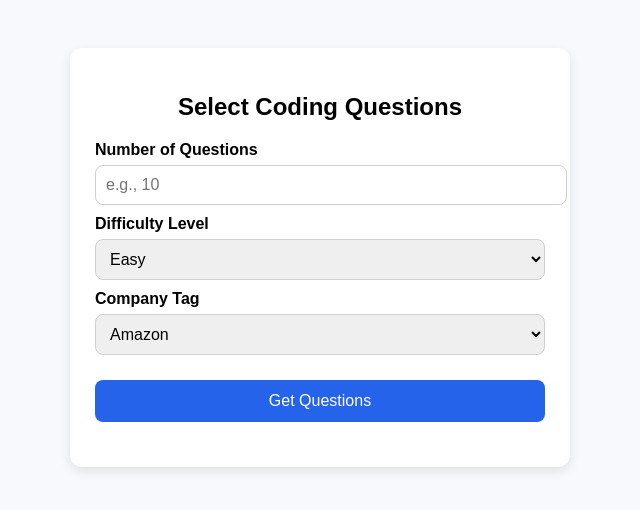
After one commit to adarsh2023calc/JEEprep, a Django app: page /coding_questions.html in a window 1280 px wide. The commit adds this page. Shown: the top 510 px of the page, without its empty margins (320-960 px from the left). Run offline with Django 5.2, Linux system fonts and the light colour scheme.

Commit message:
Added AI generated coding questions

```diff
--- a/jeeprep/apti/executor.py
+++ b/jeeprep/apti/executor.py
@@ -1,16 +1,17 @@
 import subprocess, tempfile
 
-def run_python(code):
+def run_python(code,args):
     with tempfile.NamedTemporaryFile(suffix=".py", delete=False) as f:
         f.write(code.encode())
         f.flush()
         try:
             result = subprocess.run(
-                ["python3", f.name],
+                ["python3", f.name] + args,
                 capture_output=True,
                 text=True,
                 timeout=3
             )
+
             return result.stdout or result.stderr
         except Exception as e:
             return str(e)
--- /dev/null
+++ b/jeeprep/apti/templates/coding_questions.html
@@ -0,0 +1,147 @@
+<!DOCTYPE html>
+<html lang="en">
+<head>
+<meta charset="UTF-8">
+<title>Generate Coding Questions</title>
+
+<script>
+    function getCookie(name) {
+      let cookieValue = null;
+      const cookies = document.cookie.split(";");
+
+      for (let cookie of cookies) {
+        cookie = cookie.trim();
+        if (cookie.startsWith(name + "=")) {
+          cookieValue = decodeURIComponent(cookie.substring(name.length + 1));
+        }
+      }
+      return cookieValue;
+    }
+
+    const csrftoken = getCookie("csrftoken");
+</script>
+<style>
+    body {
+        font-family: Arial, sans-serif;
+        background: #f7f9fc;
+        padding: 40px;
+    }
+    .container {
+        max-width: 450px;
+        margin: auto;
+        background: #ffffff;
+        padding: 25px;
+        border-radius: 12px;
+        box-shadow: 0 4px 12px rgba(0,0,0,0.1);
+    }
+    h2 {
+        text-align: center;
+        margin-bottom: 20px;
+    }
+    label {
+        font-weight: bold;
+        margin-top: 10px;
+        display: block;
+    }
+    select, input {
+        width: 100%;
+        padding: 10px;
+        margin-top: 6px;
+        border-radius: 8px;
+        border: 1px solid #d0d0d0;
+        font-size: 16px;
+    }
+    button {
+        margin-top: 25px;
+        width: 100%;
+        padding: 12px;
+        background: #2563eb;
+        color: white;
+        border: none;
+        border-radius: 8px;
+        font-size: 16px;
+        cursor: pointer;
+    }
+    button:hover {
+        background: #1d4ed8;
+    }
+</style>
+</head>
+<body>
+
+<div class="container">
+    <h2>Select Coding Questions</h2>
+
+    <label for="num">Number of Questions</label>
+    <input type="number" id="num" min="1" max="50" placeholder="e.g., 10">
+
+    <label for="difficulty">Difficulty Level</label>
+    <select id="difficulty">
+        <option value="easy">Easy</option>
+        <option value="medium">Medium</option>
+        <option value="hard">Hard</option>
+    </select>
+
+    <label for="company">Company Tag</label>
+    <select id="company">
+        <option value="Amazon">Amazon</option>
+        <option value="Google">Google</option>
+        <option value="Meta">Meta</option>
+        <option value="Microsoft">Microsoft</option>
+        <option value="Uber">Uber</option>
+        <option value="Adobe">Adobe</option>
+        <option value="LinkedIn">LinkedIn</option>
+        <option value="Goldman Sachs">Goldman Sachs</option>
+        <option value="Any">Any Company</option>
+    </select>
+
+    <button onclick="getQuestions()">Get Questions</button>
+
+    <pre id="output" style="margin-top:20px; white-space:pre-wrap;"></pre>
+
+
+
+</div>
+
+<script>
+async function getQuestions() {
+    const num = document.getElementById("num").value;
+    const difficulty = document.getElementById("difficulty").value;
+    const company = document.getElementById("company").value;
+
+    if (!num) {
+        alert("Please enter number of questions!");
+        return;
+    }
+
+
+
+    const response = await fetch("/api/get_questions/", {
+        method: "POST",
+        headers: { "Content-Type": "application/json" ,
+                    "X-CSRFToken": csrftoken
+        },
+
+        body: JSON.stringify({
+            number: num,
+            difficulty: difficulty,
+            company: company
+        })
+    });
+
+
+    const data = await response.json();
+    localStorage.setItem("inner",JSON.stringify(data));
+    window.location.href ="/editor.html";
+
+
+}
+</script>
+
+
+<!-- Full-screen loading overlay -->
+
+
+
+</body>
+</html>
--- a/jeeprep/apti/templates/index.html
+++ b/jeeprep/apti/templates/index.html
@@ -46,7 +46,7 @@
     function goToQuiz(section){
 
       if(section =="editor"){
-        window.location.href = "/"+section+".html";
+        window.location.href = "/"+"coding_questions.html";
       }
       else{
       window.location.href = "/" + section+"_"+"quiz.html";
--- a/jeeprep/apti/views.py
+++ b/jeeprep/apti/views.py
@@ -6,9 +6,11 @@ from django.views.decorators.csrf import ensure_csrf_cookie,csrf_exempt
 from django.utils.decorators import method_decorator
 from rest_framework.decorators import api_view
 
+
 from .models import QuizSettings
 from .serializers import QuizSettingsSerializer
 from .api_logic.ai import generate_questions
+from .api_logic.fetch import fetch_questions
 
 # -----------------------------
 # QUIZ SETTINGS LIST VIEW
@@ -86,10 +88,27 @@ from .executor import run_python
 def run_code(request):
     code = request.data.get("code", "")
     lang = request.data.get("language", "python")
+    args =  request.data.get("testcases", [])  # ["{...}", "{...}"]
 
     if lang == "python":
-        output = run_python(code)
+        output = run_python(code,args)
     else:
         return Response({"error": "Unsupported language"}, status=400)
 
     return Response({"output": output})
+
+@api_view(["POST"])
+
+def fetch_questions_boiler_plate(request):
+    number= request.data.get("num",2)
+    difficulty = request.data.get("difficulty","Medium")
+    company= request.data.get("company","TCS")
+
+    output = fetch_questions(number,difficulty,company)
+
+    return Response({"output": output})
+
+
+
+def render_questions_page(request):
+    return render(request,"coding_questions.html")
--- a/jeeprep/jeeprep/urls.py
+++ b/jeeprep/jeeprep/urls.py
@@ -18,7 +18,8 @@ Including another URLconf
 from django.contrib import admin
 from django.urls import path
 from apti.views import main_backend_page,aptitude_quiz,software_quiz,verbals_quiz,\
-    assesment_quiz,score_view , leetcode_view,run_code
+    assesment_quiz,score_view , leetcode_view,run_code,render_questions_page,\
+        fetch_questions_boiler_plate
 from apti.views import (
     GenerateQuizView
 )
@@ -34,5 +35,7 @@ urlpatterns = [
     path("api/generate_quiz/", GenerateQuizView.as_view(), name="generate_quiz"),
     path("score.html",score_view),
     path("editor.html",leetcode_view),
-    path('api/run/', run_code)
+    path('api/run/', run_code),
+    path('api/get_questions/',fetch_questions_boiler_plate),
+    path('coding_questions.html',render_questions_page)
 ]
```
Also changed, not shown: jeeprep/apti/api_logic/fetch.py (added, +65 -0 lines), jeeprep/apti/templates/editor.html (+133 -80 lines).
